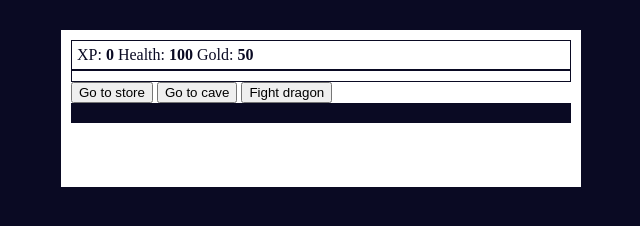
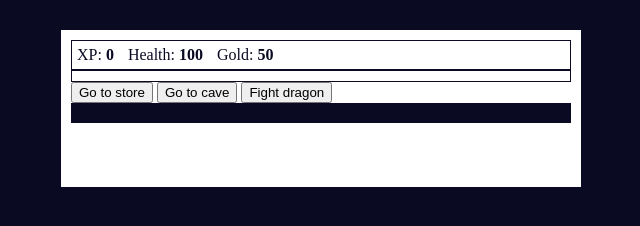
Before and after one commit to staxxtec/Learn-Basic-JavaScript-by-Building-a-Role-Playing-Game, a plain HTML site: page index.html in a window 1280 px wide. Shown: the full height of the page, 319-959 px from the left. Drawn offline with Linux system fonts and the light colour scheme.

Commit message:
Update style.css
.stat

```diff
--- a/style.css
+++ b/style.css
@@ -26,3 +26,6 @@ body {
     color: #ffffff;
     background: #c70d0d;
   }
+  .stat {
+    padding-right: 10px;
+  }
```
